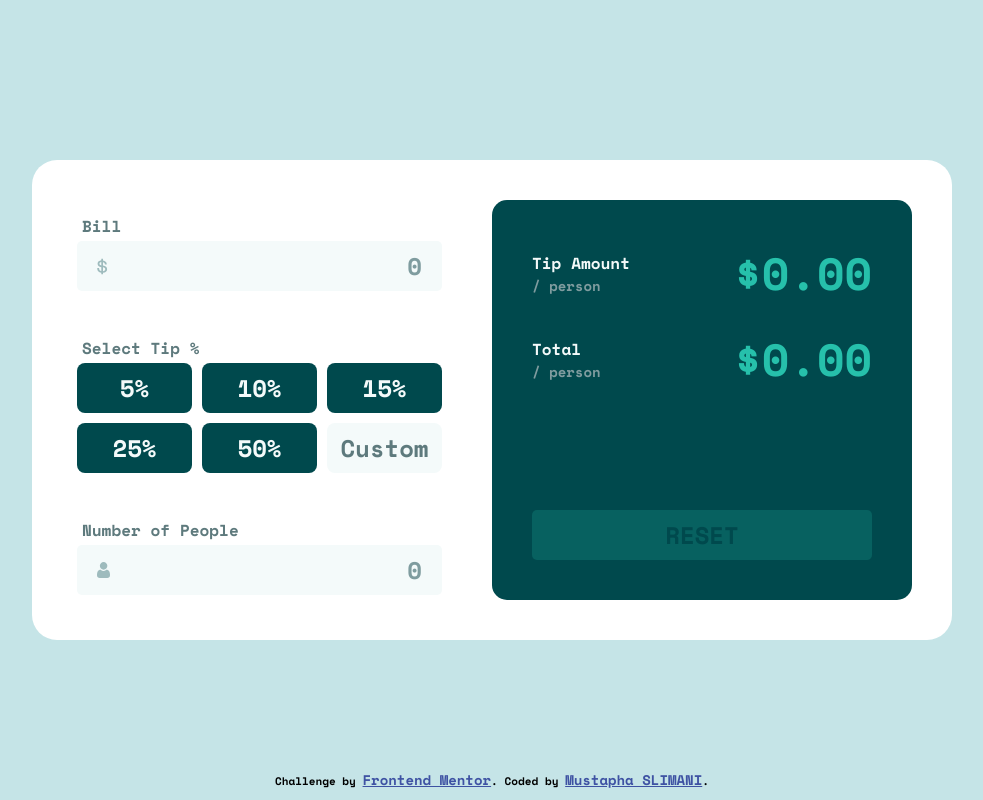
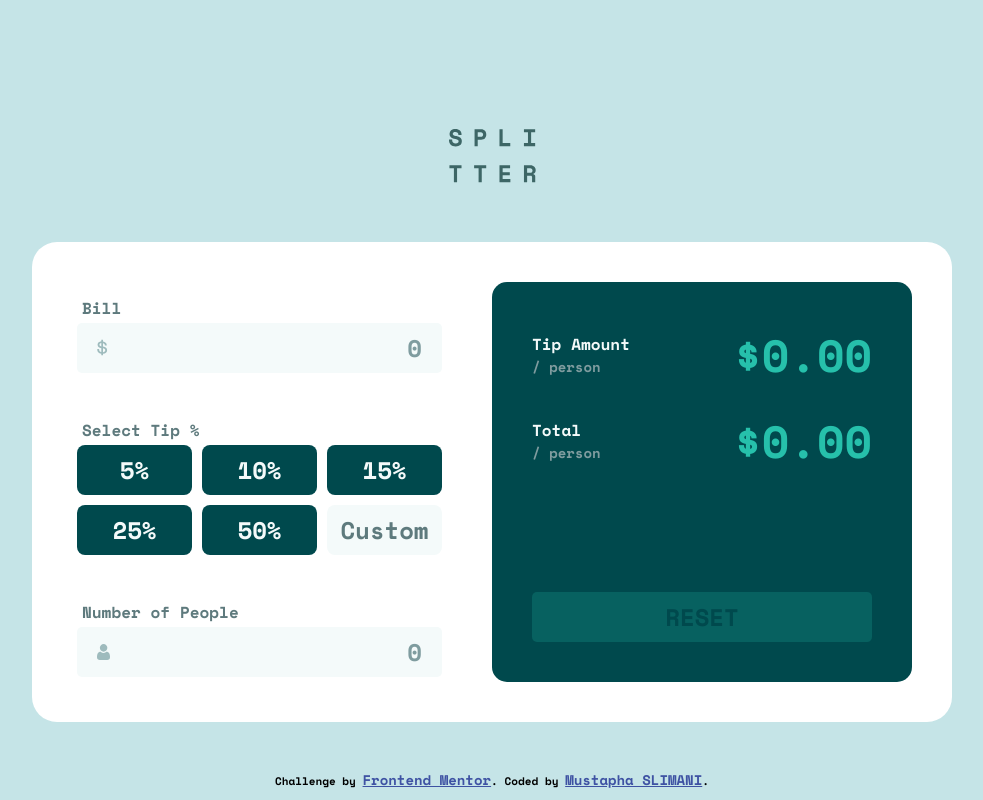
Before and after one commit to Slimani-CE/front-end-mentor-ch12, a plain HTML site: page index.html in a window 1280 px wide. Shown: the whole page, without its empty margins (148-1131 px from the left). Drawn offline with nearby package versions, Linux system fonts and the light colour scheme.

Commit message:
Add logo

```diff
--- a/index.html
+++ b/index.html
@@ -19,6 +19,9 @@
 </head>
 <body>
 
+  <div class="logo">
+    <img src="images/logo.svg" alt="">
+  </div>
   <div class="container">
     <div class="form-body">
       <div class="bill-input-body">
--- a/style.css
+++ b/style.css
@@ -26,7 +26,12 @@ body {
     display: flex;
     justify-content: center;
     align-items: center;
+    flex-direction: column;
     background-color: var(--light-grayish-cyan);
+}
+
+.logo {
+    padding: 50px;
 }
 
 .attribution {
@@ -272,6 +277,7 @@ input[type="number"]::-webkit-outer-spin-button {
 @media (max-width: 800px) {
     body {
         flex-direction: column;
+        height: auto;
     }
 
     .container {
```
